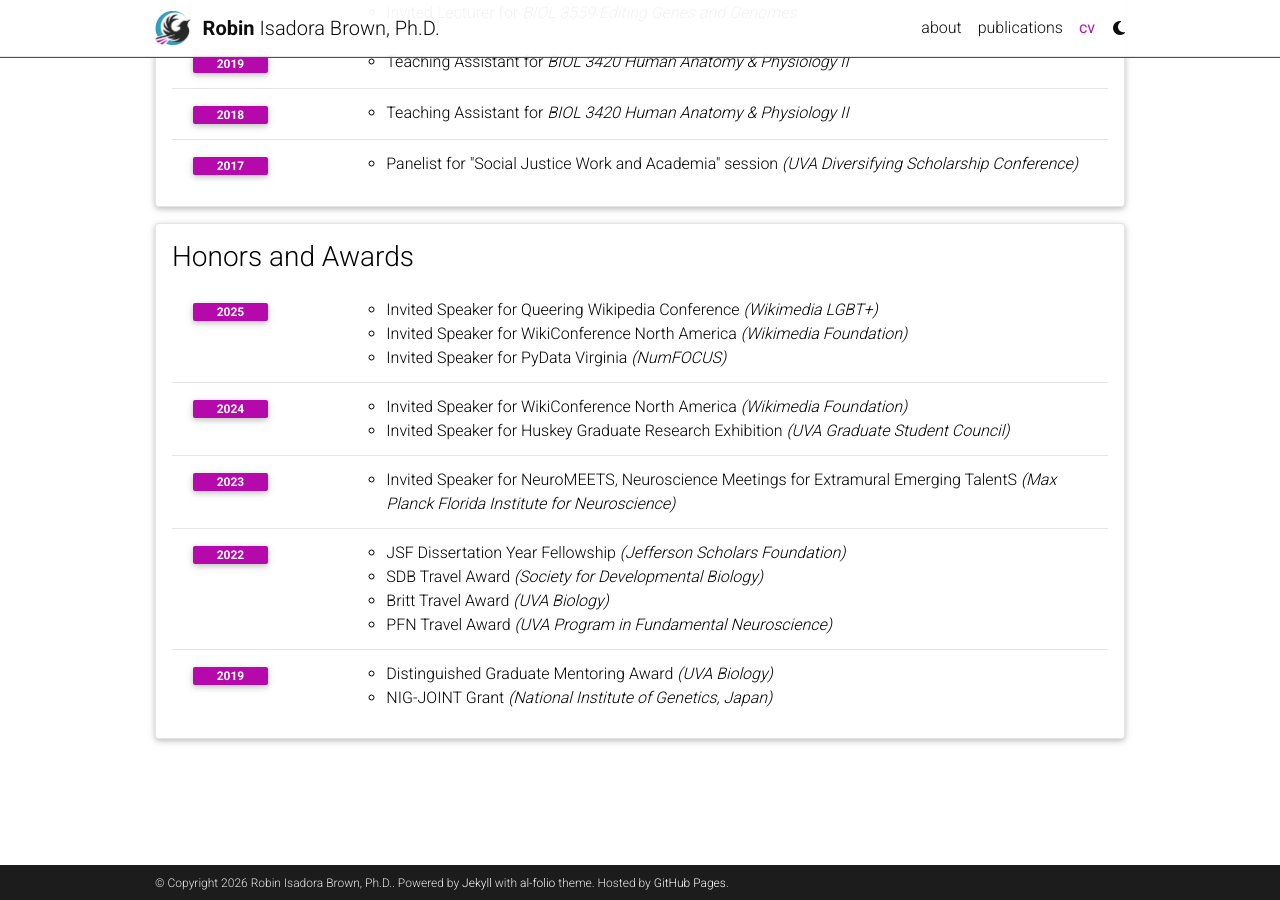
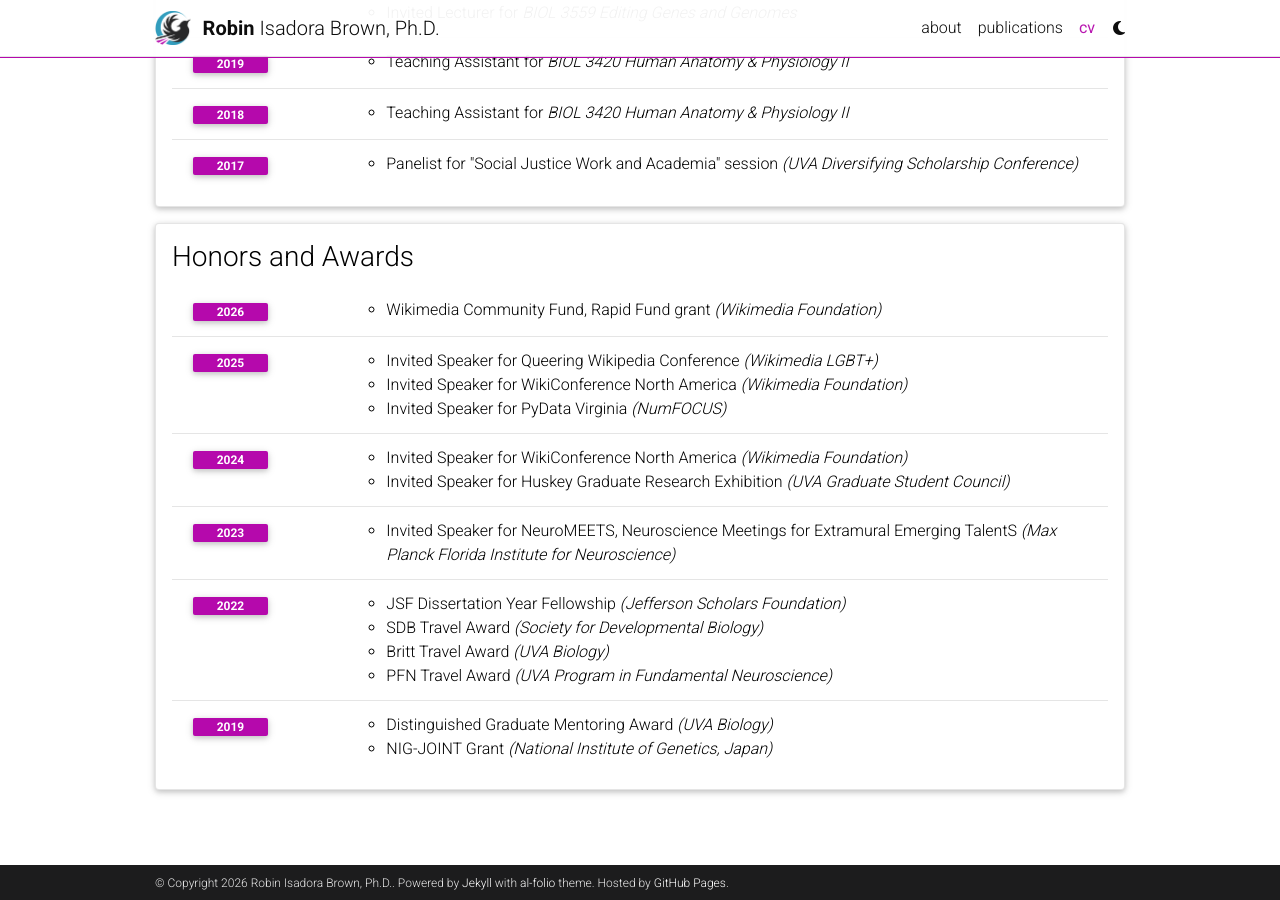
Before and after one commit to RobinBBiosci/RobinBBiosci.github.io, a Jekyll site: the page built from _pages/cv.md, in a window 1280 px wide and 900 px high, scrolled down 1976 px. Built offline with Jekyll 4.4.1, drawn with Linux system fonts in a browser that asks for light colours; comment, search, counter and statistics services are not loaded; a style sheet for code colours, icons or effects is not loaded.

Commit message:
Update cv.yml

```diff
--- a/_data/cv.yml
+++ b/_data/cv.yml
@@ -82,6 +82,9 @@
 - title: Honors and Awards
   type: time_table
   contents:
+    - year: 2026
+      items:
+        - Wikimedia Community Fund, Rapid Fund grant <i>(Wikimedia Foundation)</i>
     - year: 2025
       items:
         - Invited Speaker for Queering Wikipedia Conference <i>(Wikimedia LGBT+)</i>
```
